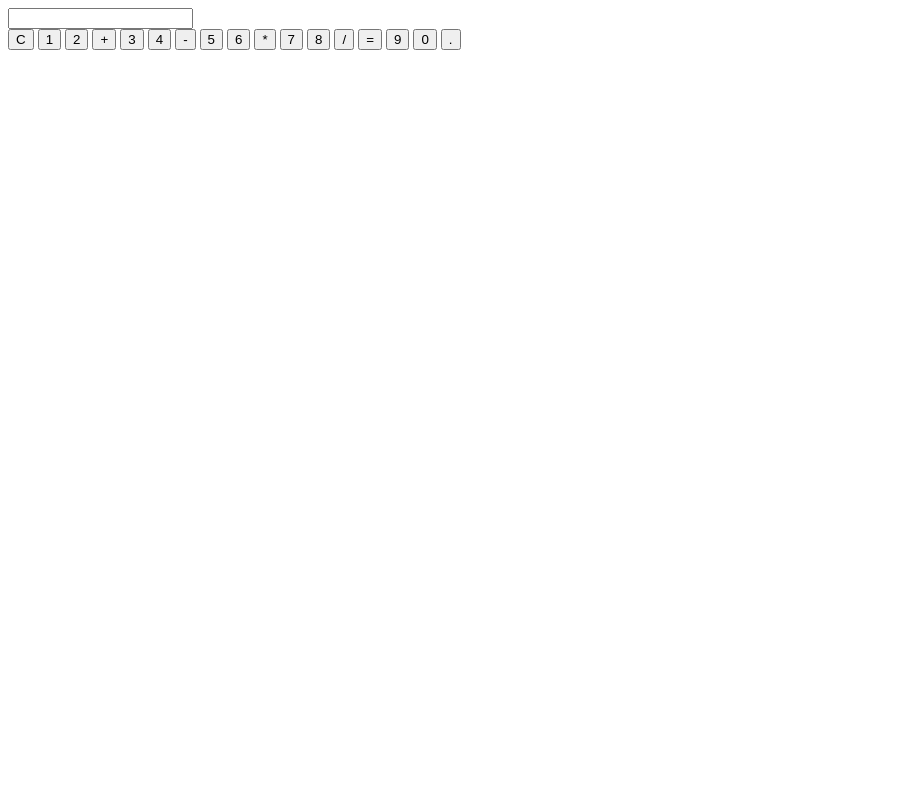
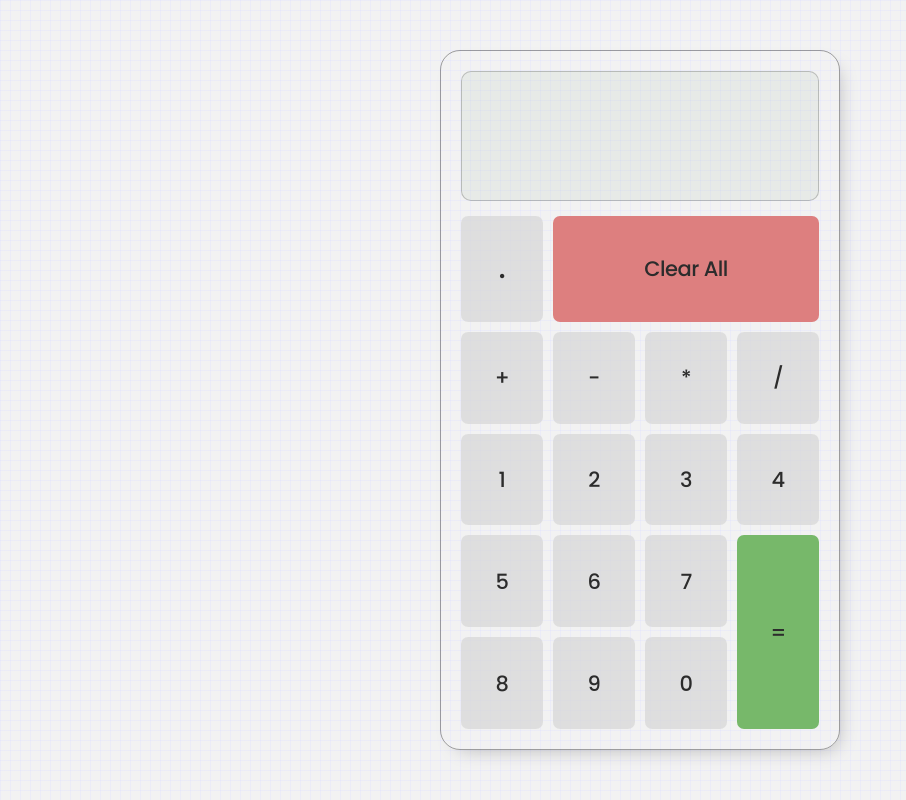
Before and after one commit to Wahab-dev09/Calculator-Project, a plain HTML site: page index.html in a window 1280 px wide. Shown: the whole page, without its empty margins (0-906 px from the left). Drawn offline with Linux system fonts and the light colour scheme.

Commit message:
CSS Added Logic Refined

```diff
--- a/index.html
+++ b/index.html
@@ -4,33 +4,34 @@
   <meta charset="UTF-8">
   <meta name="viewport" content="width=device-width, initial-scale=1.0">
   <link rel="shortcut icon" href="favicon.png" type="image/x-icon">
-  <link rel="stylesheet" href="style.css.css">
+  <link rel="stylesheet" href="style.css">
   <title>Calculator Project</title>
 </head>
 <body>
+  <section class="fullscreen">
   <div class="calculator">
-    <input type="text" id="display">
+    <input type="text" class="input" id="display">
     <div class="button-container">
-      <button onclick="currentDisplay='';document.querySelector('#display').value = currentDisplay;">C</button>
-      <button onclick="currentDisplay+='1';document.querySelector('#display').value = currentDisplay;">1</button>
-      <button onclick="currentDisplay+='2';document.querySelector('#display').value = currentDisplay;">2</button>
-      <button onclick="currentDisplay+='+';document.querySelector('#display').value = currentDisplay;">+</button>
-      <button onclick="currentDisplay+='3';document.querySelector('#display').value = currentDisplay;">3</button>
-      <button onclick="currentDisplay+='4';document.querySelector('#display').value = currentDisplay;">4</button>
-      <button onclick="currentDisplay+='-';document.querySelector('#display').value = currentDisplay;">-</button>
-      <button onclick="currentDisplay+='5';document.querySelector('#display').value = currentDisplay;">5</button>
-      <button onclick="currentDisplay+='6';document.querySelector('#display').value = currentDisplay;">6</button>
-      <button onclick="currentDisplay+='*';document.querySelector('#display').value = currentDisplay;">*</button>
-      <button onclick="currentDisplay+='7';document.querySelector('#display').value = currentDisplay;">7</button>
-      <button onclick="currentDisplay+='8';document.querySelector('#display').value = currentDisplay;">8</button>
-      <button onclick="currentDisplay+='/';document.querySelector('#display').value = currentDisplay;">/</button>
-      <button onclick="currentDisplay=eval(currentDisplay);document.querySelector('#display').value = currentDisplay;">=</button>
-      <button onclick="currentDisplay+='9';document.querySelector('#display').value = currentDisplay;">9</button>
-      <button onclick="currentDisplay+='0';document.querySelector('#display').value = currentDisplay;">0</button>
-      <button onclick="currentDisplay+='.';document.querySelector('#display').value = currentDisplay;">.</button>
+      <button onclick="clickHandler('.')">.</button>
+      <button onclick="clickHandler('clear')">Clear All</button>
+      <button onclick="clickHandler('+')">+</button>
+      <button onclick="clickHandler('-')">-</button>
+      <button onclick="clickHandler('*')">*</button>
+      <button onclick="clickHandler('/')">/</button>
+      <button onclick="clickHandler('1')">1</button>
+      <button onclick="clickHandler('2')">2</button>
+      <button onclick="clickHandler('3')">3</button>
+      <button onclick="clickHandler('4')">4</button>
+      <button onclick="clickHandler('5')">5</button>
+      <button onclick="clickHandler('6')">6</button>
+      <button onclick="clickHandler('7')">7</button>
+      <button onclick="clickHandler('8')">8</button>
+      <button onclick="clickHandler('9')">9</button>
+      <button onclick="clickHandler('0')">0</button>
+      <button onclick="clickHandler('=')">=</button>
     </div>
   </div>
-
+</section>
   <script src="script.js"></script>
 </body>
 </html>
--- a/script.js
+++ b/script.js
@@ -1,2 +1,42 @@
 let currentDisplay = '';
-document.querySelector('#display').value = currentDisplay;
+const displayElement = document.querySelector('#display');
+
+// Function to update the display
+
+function updateDisplay(value, resetError = true) {
+  currentDisplay = value;
+  displayElement.value = currentDisplay;
+  if (resetError) displayElement.classList.remove('error');
+}
+
+// Function to handle button clicks
+
+function clickHandler(input) {
+  if (input === 'clear') {
+    // Clear the display
+    updateDisplay('');
+  } else if (input === '=') {
+
+    // Check the empty expression
+    if (!currentDisplay.trim()) {
+        updateDisplay('Empty Expression', false);
+        displayElement.classList.add('error');
+        currentDisplay = '';
+        return;
+      }
+
+    // Calculate the result
+    try {
+      currentDisplay = eval(currentDisplay);
+      updateDisplay(currentDisplay);
+    } catch (error) {
+      updateDisplay('Invalid Expression', false);
+      displayElement.classList.add('error');
+      currentDisplay = '';
+    }
+
+  } else {
+    // Append the input to the current display
+    updateDisplay(currentDisplay + input);
+  }
+}
--- a/style.css
+++ b/style.css
@@ -1,4 +1,106 @@
-*{
-    margin:0px;
-    padding:0px;
+@import url('https://fonts.googleapis.com/css2?family=Poppins:wght@100;200;300;400;500;600;700;800;900&display=swap');
+* {
+    margin: 0;
+    padding: 0;
+    box-sizing: border-box;
+    font-family: "Poppins", serif;
 }
+html {
+    font-size: 15px;
+}
+body {
+    overflow: hidden;
+}
+.fullscreen {
+    width: 100vw;
+    height: 100dvh;
+    display: flex;
+    align-items: center;
+    justify-content: center;
+    box-sizing: border-box;
+    overflow-x: hidden;
+    overflow-y: hidden;
+    background-image: linear-gradient(rgba(221, 223, 255, 0.35) 1px, transparent 1px), linear-gradient(to right, rgba(221, 223, 255, 0.35) 1px, transparent 1px);
+    background-size: 10px 10px;
+    background-color: #f2f2f2;
+    position: relative;
+}
+.calculator {
+    width: 90%;
+    max-width: 400px;
+    height: 90%;
+    max-height: 700px;
+    display: flex;
+    flex-direction: column;
+    box-shadow: 7px 8px 20px -10px rgba(0, 0, 0, 0.28);
+    justify-content: flex-start;
+    border: 1px solid rgba(29, 29, 29, 0.4);
+    border-radius: 20px;
+    padding: 20px 0px;
+    gap: 15px;
+    align-items: center;
+}
+.input{
+    width: 90%;
+    height: 27%;
+    max-height: 130px;
+    padding: 0px 15px;
+    color: rgb(29, 29, 29);
+    font-size: clamp(2.7rem, 2.5909rem + 0.5455vw, 3rem);
+    background-color: rgba(139, 170, 139, 0.1);
+    border-radius: 10px;
+    border: 1px solid rgba(0, 0, 0, 0.2);
+}
+.input::selection{
+    background-color: rgb(197, 197, 197);
+}
+.button-container{
+    height: 100%;
+    display: grid;
+    grid-template-columns: 1fr 1fr 1fr 1fr;
+    width: 90%;
+    gap: 10px;
+}
+.button-container>button{
+    height: 100%;
+    border: 1px solid transparent;
+    letter-spacing: -0.5px;
+    color: #2c2c2c;
+    transform: scale(1);
+    font-weight: 500;
+    background-color: rgba(211, 211, 211, 0.603);
+    font-size: 1.4rem;
+    border-radius: 7px;
+    cursor: pointer;
+}
+.button-container>button:hover{
+    background-color: rgba(196, 196, 196, 0.703);
+}
+.button-container>button:active{
+        transform: scale(0.93)
+}
+.button-container>button:first-child{
+    font-size: 2rem;
+}
+.button-container>button:nth-child(2){
+    background-color: rgb(221, 127, 127);
+    grid-column: 2/5;
+    grid-row: 1/2;
+}
+.button-container>button:nth-child(2):hover{
+    background-color: rgb(199, 101, 101);
+}
+.button-container>button:last-child{
+    background-color: rgb(119, 184, 106);
+    grid-column: 4/5;
+    grid-row: 4/6;
+}
+.button-container>button:last-child:hover{
+    background-color: rgb(102, 158, 91);
+}
+.error{
+    background-color: rgba(206, 161, 161, 0.1);
+    letter-spacing: -1px;
+    font-size: clamp(1.8rem, 1.4545rem + 0.7273vw, 2.3rem);
+    color: rgb(207, 109, 109);
+}
```
